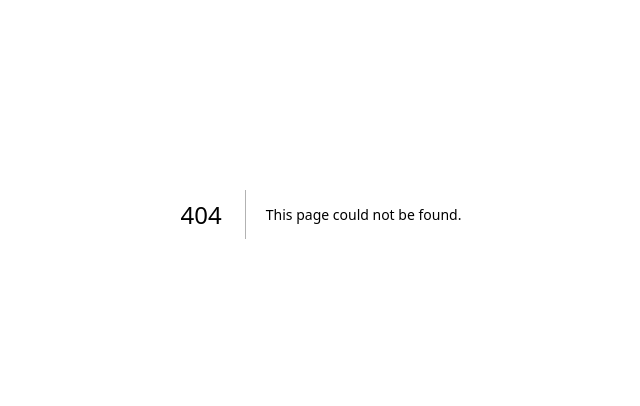
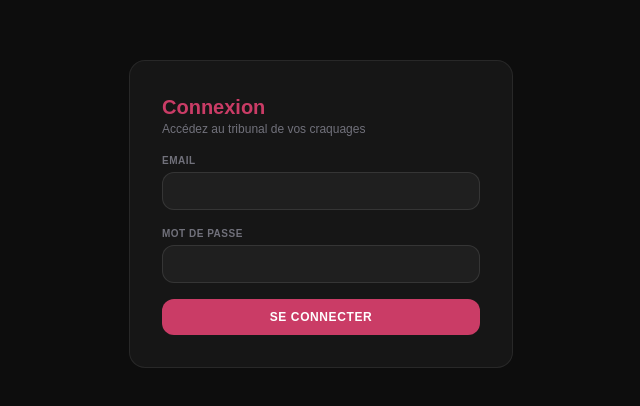
Before and after one commit to M-anel07/zero-pointe, a Next.js app: page /auth in a window 1280 px wide. Before the commit this address had no page. Shown: the part 186-592 px from the top of the page, without its empty margins (319-959 px from the left). Built offline with nearby package versions, Linux system fonts and the light colour scheme.

Commit message:
feat: integration de next-auth et page de connexion

```diff
--- /dev/null
+++ b/app/api/auth/[...nextauth]/route.ts
@@ -0,0 +1,50 @@
+// app/api/auth/[...nextauth]/route.ts
+
+import NextAuth from "next-auth"
+import CredentialsProvider from "next-auth/providers/credentials"
+import prisma from "@/lib/prisma" // Importation de ton instance unique Prisma pour interagir avec MySQL
+
+const handler = NextAuth({
+    // Les "providers" définissent les méthodes de connexion (ex: Google, GitHub, ou ici par identifiants)
+    providers: [
+        CredentialsProvider({
+            name: "Credentials",
+            // On définit les champs attendus par le formulaire de NextAuth
+            credentials: {
+                email: { label: "Email", type: "text" },
+                password: { label: "Mot de passe", type: "password" }
+            },
+            // Cette fonction contient la logique de vérification de l'utilisateur
+            async authorize(credentials) {
+                // Sécurité : on vérifie que l'email et le mot de passe ont bien été saisis
+                if (!credentials?.email || !credentials?.password) {
+                    return null
+                }
+
+                // Requête Prisma : on cherche un utilisateur unique dans la BDD correspondant à l'email fourni
+                const user = await prisma.user.findUnique({
+                    where: { email: credentials.email }
+                })
+
+                // On vérifie si l'utilisateur existe ET si son mot de passe correspond à celui de la BDD
+                // (Note : Si le prof utilise du hachage de mot de passe dans son blog, adapte cette ligne)
+                if (user && user.mdp === credentials.password) {
+                    // Si tout est bon, on renvoie un objet User. NextAuth va créer la session avec ces infos.
+                    return { id: user.id, name: user.pseudo, email: user.email }
+                }
+
+                // Si les identifiants sont incorrects, on renvoie null (connexion refusée)
+                return null
+            }
+        })
+    ],
+    // On personnalise les pages par défaut de NextAuth
+    pages: {
+        signIn: '/auth', // Indique à NextAuth d'utiliser TA page personnalisée pour la connexion
+    },
+    // Le secret sert à chiffrer les cookies de session (configuré dans ton fichier .env)
+    secret: process.env.NEXTAUTH_SECRET,
+})
+
+// Dans l'architecture App Router de Next.js, on doit exporter les méthodes GET et POST
+export { handler as GET, handler as POST }
--- /dev/null
+++ b/app/auth/page.tsx
@@ -0,0 +1,72 @@
+// app/auth/page.tsx
+'use client'
+
+import { useState } from 'react'
+import { signIn } from 'next-auth/react'
+import { useRouter } from 'next/navigation'
+
+export default function PageConnexion() {
+    const [email, setEmail] = useState('')
+    const [password, setPassword] = useState('')
+    const [error, setError] = useState('')
+    const router = useRouter()
+
+    async function handleSubmit(e: React.FormEvent) {
+        e.preventDefault()
+        setError('')
+
+        // On appelle NextAuth avec le provider 'credentials' configuré dans la route API
+        const resultat = await signIn('credentials', {
+            email: email,
+            password: password,
+            redirect: false, // Empêche NextAuth de recharger brutalement la page
+        })
+
+        if (resultat?.error) {
+            setError("Identifiants incorrects.")
+        } else {
+            // Connexion réussie ! On redirige l'utilisateur vers l'accueil
+            router.push('/')
+            router.refresh()
+        }
+    }
+
+    return (
+        <div className="min-h-screen bg-[#0d0d0d] flex items-center justify-center p-6 text-slate-200">
+            <form onSubmit={handleSubmit} className="bg-[#161616] border border-white/8 rounded-2xl p-8 max-w-sm w-full space-y-4">
+                <div>
+                    <h2 className="text-xl font-extrabold text-[#CA3C66]">Connexion</h2>
+                    <p className="text-xs text-zinc-500">Accédez au tribunal de vos craquages</p>
+                </div>
+
+                {error && <p className="text-xs text-red-400 bg-red-950/40 p-2 rounded-lg border border-red-900/50">{error}</p>}
+
+                <div className="space-y-1">
+                    <label className="block text-[10px] font-semibold uppercase tracking-wider text-zinc-500">Email</label>
+                    <input
+                        type="email"
+                        value={email}
+                        onChange={(e) => setEmail(e.target.value)}
+                        required
+                        className="w-full px-4 py-2 bg-[#1f1f1f] border border-white/10 rounded-xl text-sm text-white focus:outline-none focus:border-[#CA3C66]"
+                    />
+                </div>
+
+                <div className="space-y-1">
+                    <label className="block text-[10px] font-semibold uppercase tracking-wider text-zinc-500">Mot de passe</label>
+                    <input
+                        type="password"
+                        value={password}
+                        onChange={(e) => setPassword(e.target.value)}
+                        required
+                        className="w-full px-4 py-2 bg-[#1f1f1f] border border-white/10 rounded-xl text-sm text-white focus:outline-none focus:border-[#CA3C66]"
+                    />
+                </div>
+
+                <button type="submit" className="w-full py-2.5 bg-[#CA3C66] text-white font-bold rounded-xl text-xs uppercase tracking-wider transition hover:bg-[#b8345a]">
+                    Se connecter
+                </button>
+            </form>
+        </div>
+    )
+}
--- a/package.json
+++ b/package.json
@@ -9,8 +9,11 @@
     "lint": "eslint"
   },
   "dependencies": {
+    "@prisma/adapter-mariadb": "^7.8.0",
     "@prisma/client": "^7.8.0",
+    "mariadb": "^3.5.2",
     "next": "16.2.6",
+    "next-auth": "^4.24.14",
     "react": "19.2.4",
     "react-dom": "19.2.4"
   },
```
Also changed, not shown: 1 other file (tests, documents, lock files or other folders).
